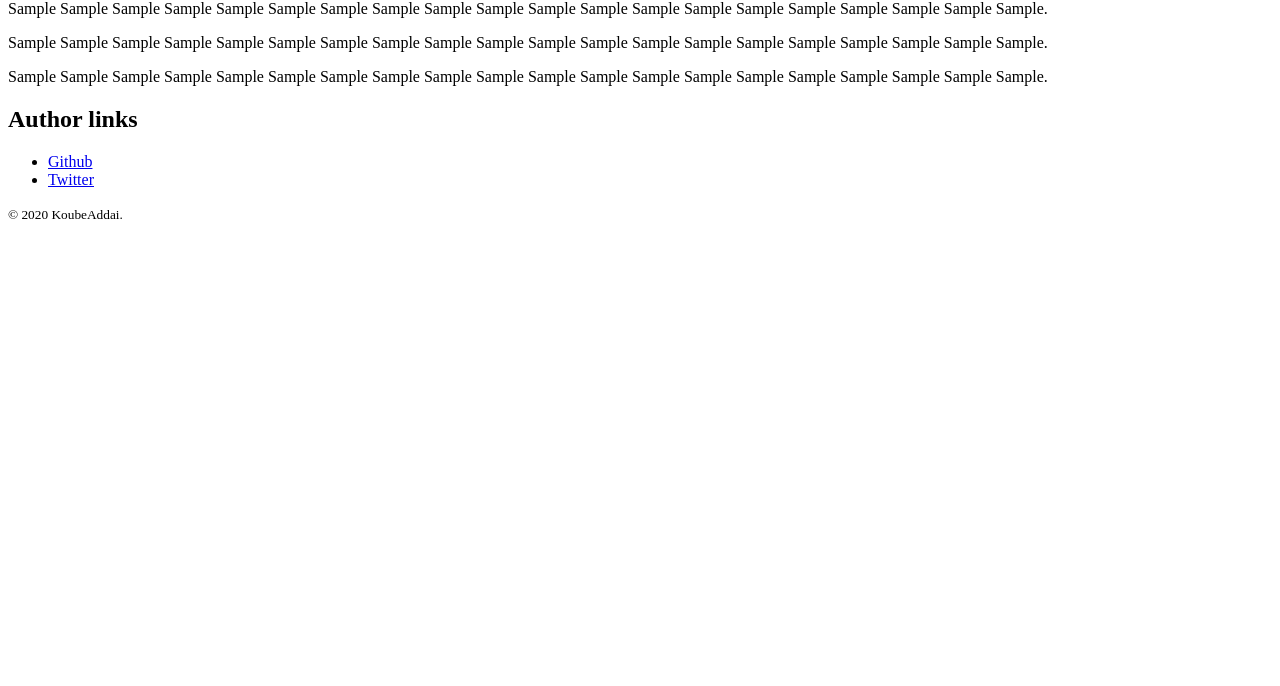
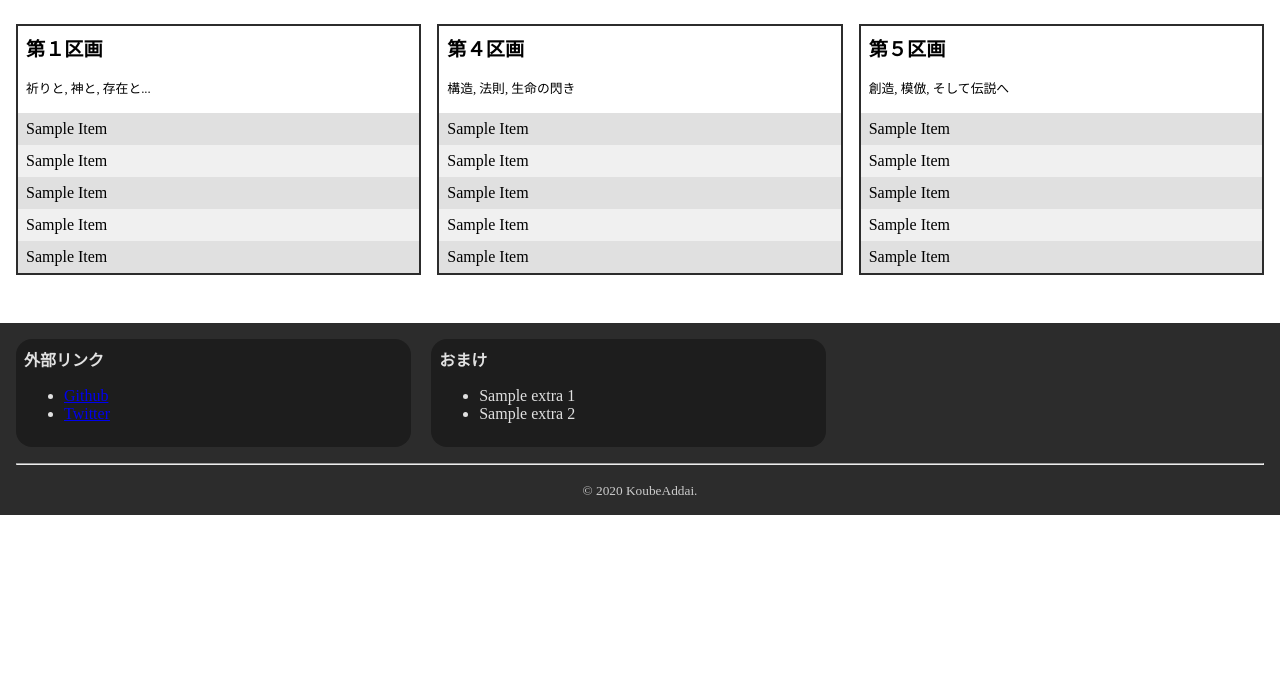
Before and after one commit to KoubeAddai/addais-strage, a plain HTML site: page index.html in a window 1280 px wide. Shown: the part 114-800 px from the top of the page. Drawn offline with Linux system fonts and the light colour scheme.

Commit message:
Change index page design

```diff
--- a/assets/css/styles.css
+++ b/assets/css/styles.css
@@ -1 +1,114 @@
-h1 {color: red}
+html, body {
+  margin: 0;
+}
+
+
+.indexHeader h1 {
+  margin-top: 0;
+  padding-top: 32px;
+  border-top: solid 32px #2c2c2c;
+  text-align: center;
+}
+
+.indexHeader ul {
+  display: none;
+}
+
+.indexMain {
+  margin: 0;
+  padding: 8px;
+}
+.upperContentsList {
+  display: grid;
+  grid-template-columns: 1fr 1fr 1fr;
+}
+
+.upperContentsList section {
+  margin: 8px;
+  border: solid 2px #2c2c2c;
+}
+.upperContentsList section h2 {
+  margin: 0;
+  padding: 8px;
+  font-size: 1.2em;
+}
+.upperContentsList section p {
+  margin: 0;
+  padding: 8px;
+  font-size: 0.8em;
+}
+
+.upperContentsList section ul {
+  list-style: none;
+  margin: 8px 0 0;
+  padding: 0;
+}
+
+.upperContentsList section ul li {
+  position: relative;
+  height: 2em;
+}
+.upperContentsList section ul li a {
+  position: absolute;
+  top: 0;
+  right: 0;
+  bottom: 0;
+  left: 0;
+  padding: 0 8px;
+  line-height: 2em;
+  vertical-align: middle;
+}
+
+.upperContentsList section ul li:nth-child(2n) {
+  background: #f0f0f0;
+}
+.upperContentsList section ul li:nth-child(2n+1) {
+  background: #e0e0e0;
+}
+
+.indexFooter {
+  margin: 32px 0 0;
+  padding: 8px;
+  background: #2c2c2c;
+  color: #e1e1e1;
+}
+.indexFooter section {
+  display: inline-block;
+  margin: 8px;
+  padding: 8px;
+  border-radius: 16px;
+  width: 30%;
+  background: #1d1d1d;
+}
+.indexFooter section h2 {
+  margin: 0;
+  font-size: 1.0em;
+}
+.indexFooter hr {
+  margin: 8px;
+}
+
+.copyright {
+  margin: 0;
+  padding: 8px;
+  text-align: center;
+  color: #cccccc;
+}
+
+/* やっつけレスポン支部 */
+/* たぶれっと～ */
+@media screen and (max-width: 959px) {
+  .upperContentsList {
+    display: grid;
+    grid-template-columns: 1fr 1fr;
+  }
+  .indexFooter section {
+    display: block;
+    width: auto;
+}
+/* すまーとほ～ん */
+@media screen and (max-width: 480px) {
+  .upperContentsList {
+    display: block;
+  }
+}
--- a/index.html
+++ b/index.html
@@ -6,22 +6,113 @@
   <meta http-equiv="X-UA-Compatible" content="ie=edge">
   <title>Addai's strage</title>
   <link rel="stylesheet" href="./assets/css/styles.css">
+  <link rel="stylesheet" href="https://use.fontawesome.com/releases/v5.15.1/css/all.css" integrity="sha384-vp86vTRFVJgpjF9jiIGPEEqYqlDwgyBgEF109VFjmqGmIY/Y4HV4d3Gp2irVfcrp" crossorigin="anonymous">
 </head>
 <body>
-  <h1>Addai's strage</h1>
-  <p>Sample Sample Sample Sample Sample Sample Sample Sample Sample Sample Sample Sample Sample Sample Sample Sample Sample Sample Sample Sample.</p>
-  <p>Sample Sample Sample Sample Sample Sample Sample Sample Sample Sample Sample Sample Sample Sample Sample Sample Sample Sample Sample Sample.</p>
-  <p>Sample Sample Sample Sample Sample Sample Sample Sample Sample Sample Sample Sample Sample Sample Sample Sample Sample Sample Sample Sample.</p>
-  <p>Sample Sample Sample Sample Sample Sample Sample Sample Sample Sample Sample Sample Sample Sample Sample Sample Sample Sample Sample Sample.</p>
-  <section>
-    <h2>Author links</h2>
+  <header class="indexHeader">
+    <h1>Addai's Strage</h1>
     <ul>
-      <li><a href="https://github.com/KoubeAddai">Github</a></li>
-      <li><a href="https://twitter.com/KoubeAddai">Twitter</a></li>
+      <li>
+        <a>Sample Item</a>
+      </li>
+      <li>
+        <a>Sample Item</a>
+      </li>
+      <li>
+        <a>Sample Item</a>
+      </li>
+      <li>
+        <a>Sample Item</a>
+      </li>
+      <li>
+        <a>Sample Item</a>
+      </li>
     </ul>
-  </section>
-  <footer>
-    <p><small>&copy; 2020 KoubeAddai.</small></p>
+  </header>
+  <main class="indexMain">
+    <div class="upperContentsList">
+      <section>
+        <h2>第１区画</h2>
+        <p>祈りと, 神と, 存在と...</p>
+        <ul>
+          <li>
+            <a>Sample Item</a>
+          </li>
+          <li>
+            <a>Sample Item</a>
+          </li>
+          <li>
+            <a>Sample Item</a>
+          </li>
+          <li>
+            <a>Sample Item</a>
+          </li>
+          <li>
+            <a>Sample Item</a>
+          </li>
+        </ul>
+      </section>
+      <section>
+        <h2>第４区画</h2>
+        <p>構造, 法則, 生命の閃き</p>
+        <ul>
+          <li>
+            <a>Sample Item</a>
+          </li>
+          <li>
+            <a>Sample Item</a>
+          </li>
+          <li>
+            <a>Sample Item</a>
+          </li>
+          <li>
+            <a>Sample Item</a>
+          </li>
+          <li>
+            <a>Sample Item</a>
+          </li>
+        </ul>
+      </section>
+      <section>
+        <h2>第５区画</h2>
+        <p>創造, 模倣, そして伝説へ</p>
+        <ul>
+          <li>
+            <a>Sample Item</a>
+          </li>
+          <li>
+            <a>Sample Item</a>
+          </li>
+          <li>
+            <a>Sample Item</a>
+          </li>
+          <li>
+            <a>Sample Item</a>
+          </li>
+          <li>
+            <a>Sample Item</a>
+          </li>
+        </ul>
+      </section>
+    </div>
+  </main>
+  <footer class="indexFooter">
+    <section>
+      <h2>外部リンク</h2>
+      <ul>
+        <li><a href="https://github.com/KoubeAddai">Github</a></li>
+        <li><a href="https://twitter.com/KoubeAddai">Twitter</a></li>
+      </ul>
+    </section>
+    <section>
+      <h2>おまけ</h2>
+      <ul>
+        <li><a>Sample extra 1</a></li>
+        <li><a>Sample extra 2</a></li>
+      </ul>
+    </section>
+    <hr>
+    <p class="copyright"><small>&copy; 2020 KoubeAddai.</small></p>
   </footer>
   <script src="./assets/js/common.js"></script>
 </body>
```
